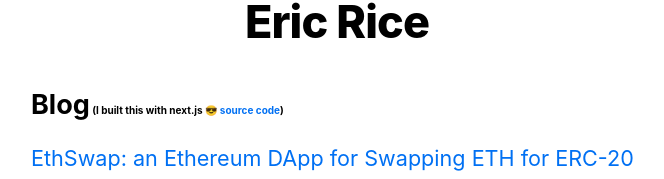
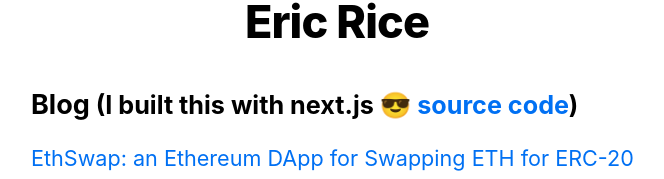
Before and after one commit to Zezima-sudo/nextJsSPA, a Next.js app: page / in a window 1280 px wide. Shown: the part 221-400 px from the top of the page, without its empty margins (303-967 px from the left). Built offline with nearby package versions, Linux system fonts and the light colour scheme.

Commit message:
changed title again

```diff
--- a/pages/index.tsx
+++ b/pages/index.tsx
@@ -33,7 +33,7 @@ export default function Home({ allPostsData }) {
       </Head>
       <section className={utilStyles.headingMd}></section>
       <section className={`${utilStyles.headingMd} ${utilStyles.padding1px}`}>
-        <h2 className={utilStyles.headingLg}>Blog<span style={{fontSize: '10px'}}> (I built this with next.js 😎 <a href="https://github.com/zezimaSudo/nextJsSPA">source code</a>)</span></h2>
+        <h2 className={utilStyles.headingLg}>Blog<span style={{fontSize: '1.4rem'}}> (I built this with next.js 😎 <a href="https://github.com/zezimaSudo/nextJsSPA">source code</a>)</span></h2>
 
         <ul className={utilStyles.list}>
 
```
